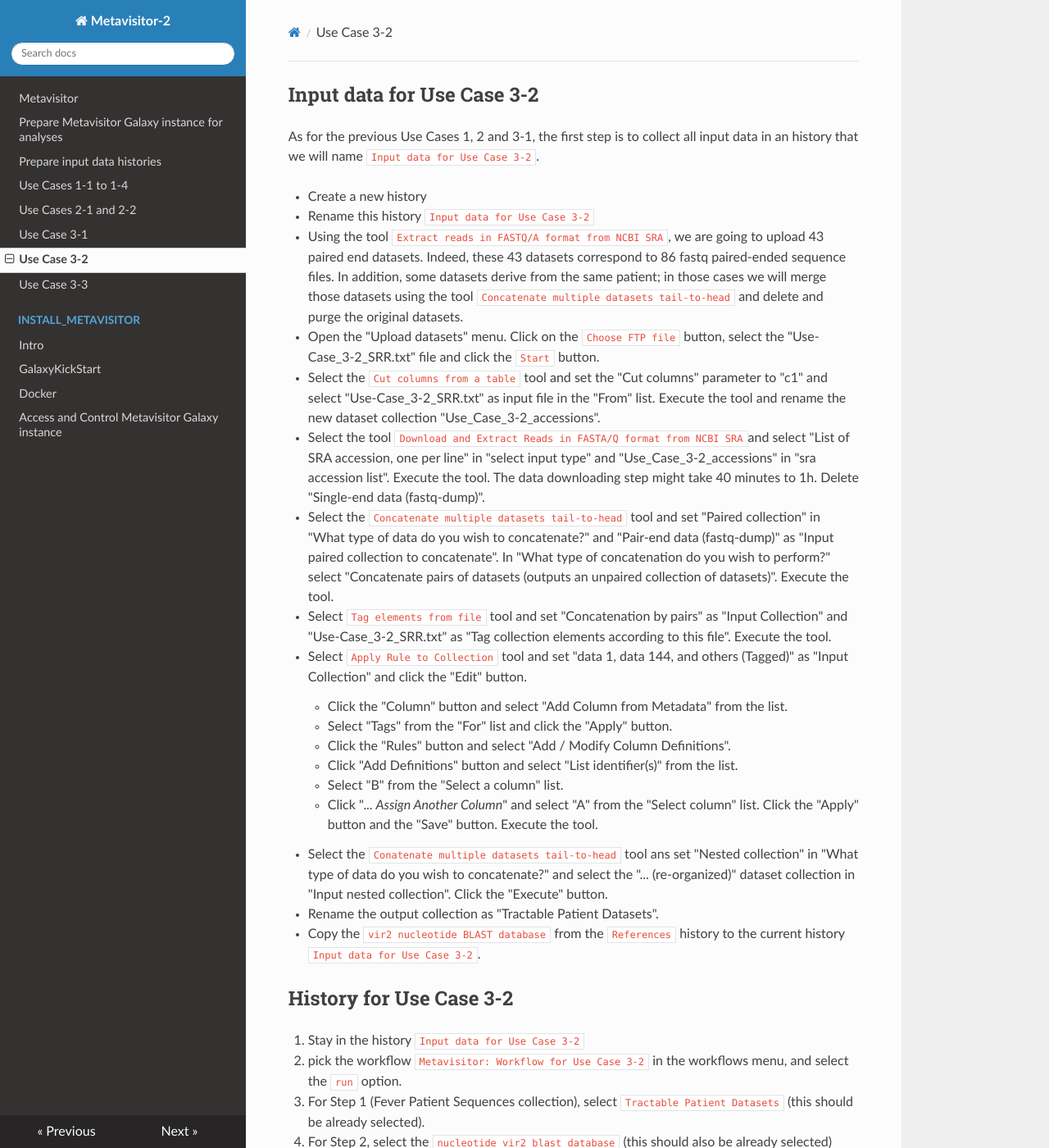
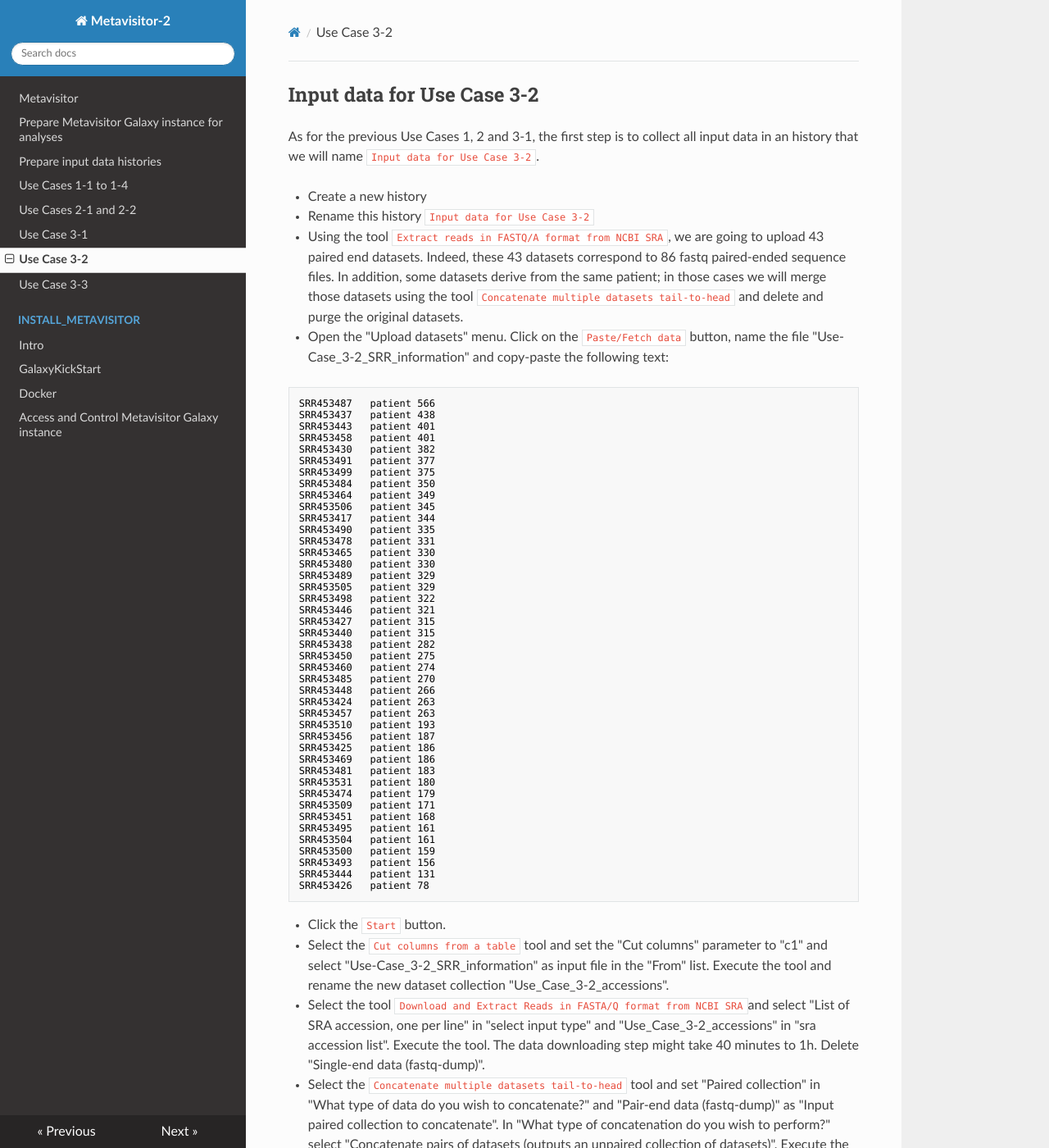
Before and after one commit to ARTbio/metavisitor, an MkDocs documentation site: the page built from docs/use_case_3-2.md, in a window 1280 px wide and 1400 px high. Shown: the whole window at 82% size. Built offline with MkDocs 1.6.1, drawn with Linux system fonts in a browser that asks for light colours; nearby versions of some CDN libraries; old or Windows-style settings are respelled for this version of MkDocs; some of the changed text lies outside the part shown.

Commit message:
Get rid of use_case_3-2_SRR.txt

````diff
--- a/docs/use_case_3-2.md
+++ b/docs/use_case_3-2.md
@@ -5,11 +5,57 @@
 - Create a new history
 - Rename this history `Input data for Use Case 3-2`
 - Using the tool `Extract reads in FASTQ/A format from NCBI SRA`, we are going to upload 43 paired end datasets. Indeed, these 43 datasets correspond to 86 fastq paired-ended sequence files. In addition, some datasets derive from the same patient; in those cases we will merge those datasets using the tool `Concatenate multiple datasets tail-to-head` and delete and purge the original datasets.
-- Open the "Upload datasets" menu. Click on the `Choose FTP file` button, select the "Use-Case_3-2_SRR.txt" file and click the `Start` button.
-- Select the `Cut columns from a table` tool and set the "Cut columns" parameter to "c1" and select "Use-Case_3-2_SRR.txt" as input file in the "From" list. Execute the tool and rename the new dataset collection "Use_Case_3-2_accessions".
+- Open the "Upload datasets" menu. Click on the `Paste/Fetch data` button, name the file "Use-Case_3-2_SRR_information" and copy-paste the following text:
+```
+SRR453487	patient 566
+SRR453437	patient 438
+SRR453443	patient 401
+SRR453458	patient 401
+SRR453430	patient 382
+SRR453491	patient 377
+SRR453499	patient 375
+SRR453484	patient 350
+SRR453464	patient 349
+SRR453506	patient 345
+SRR453417	patient 344
+SRR453490	patient 335
+SRR453478	patient 331
+SRR453465	patient 330
+SRR453480	patient 330
+SRR453489	patient 329
+SRR453505	patient 329
+SRR453498	patient 322
+SRR453446	patient 321
+SRR453427	patient 315
+SRR453440	patient 315
+SRR453438	patient 282
+SRR453450	patient 275
+SRR453460	patient 274
+SRR453485	patient 270
+SRR453448	patient 266
+SRR453424	patient 263
+SRR453457	patient 263
+SRR453510	patient 193
+SRR453456	patient 187
+SRR453425	patient 186
+SRR453469	patient 186
+SRR453481	patient 183
+SRR453531	patient 180
+SRR453474	patient 179
+SRR453509	patient 171
+SRR453451	patient 168
+SRR453495	patient 161
+SRR453504	patient 161
+SRR453500	patient 159
+SRR453493	patient 156
+SRR453444	patient 131
+SRR453426	patient 78
+```
+- Click the `Start` button.
+- Select the `Cut columns from a table` tool and set the "Cut columns" parameter to "c1" and select "Use-Case_3-2_SRR_information" as input file in the "From" list. Execute the tool and rename the new dataset collection "Use_Case_3-2_accessions".
 - Select the tool `Download and Extract Reads in FASTA/Q format from NCBI SRA`and select "List of SRA accession, one per line" in "select input type" and "Use_Case_3-2_accessions" in "sra accession list". Execute the tool. The data downloading step might take 40 minutes to 1h. Delete "Single-end data (fastq-dump)".
 - Select the `Concatenate multiple datasets tail-to-head` tool and set "Paired collection" in "What type of data do you wish to concatenate?" and "Pair-end data (fastq-dump)" as "Input paired collection to concatenate". In "What type of concatenation do you wish to perform?" select "Concatenate pairs of datasets (outputs an unpaired collection of datasets)". Execute the tool.
-- Select `Tag elements from file` tool and set "Concatenation by pairs" as "Input Collection" and "Use-Case_3-2_SRR.txt" as "Tag collection elements according to this file". Execute the tool.
+- Select `Tag elements from file` tool and set "Concatenation by pairs" as "Input Collection" and "Use-Case_3-2_SRR_information" as "Tag collection elements according to this file". Execute the tool.
 - Select `Apply Rule to Collection` tool and set "data 1, data 144, and others (Tagged)" as "Input Collection" and click the "Edit" button.
     - Click the "Column" button and select "Add Column from Metadata" from the list.
     - Select "Tags" from the "For" list and click the "Apply" button.
````
